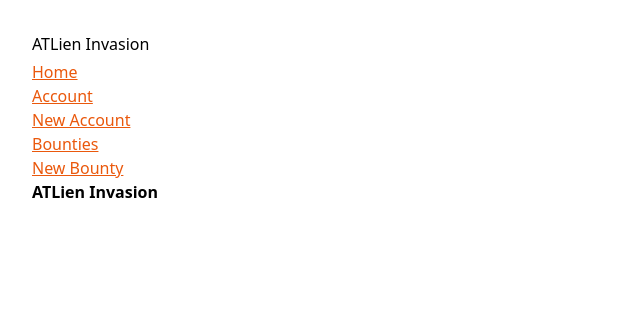
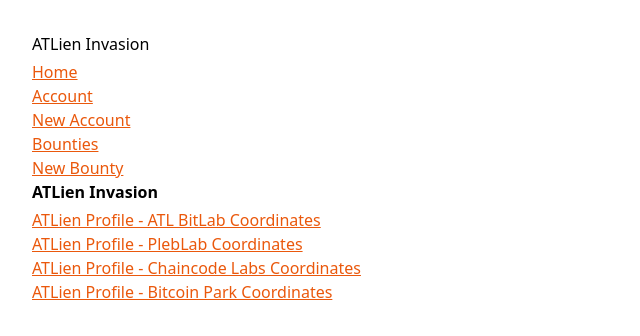
Before and after one commit to sbddesign/atlien-invasion, a Next.js app: page / in a window 1280 px wide. Shown: the top 336 px of the page, without its empty margins (0-640 px from the left). Built offline with nearby package versions, Linux system fonts and the light colour scheme.

Commit message:
added coordinates lookup

```diff
--- a/app/atlien/page.tsx
+++ b/app/atlien/[coordinates]/page.tsx
@@ -1,18 +1,34 @@
 import { findAtlien } from "@/lib/atlien";
 
-export default function Atlien() {
+export default function Atlien({ params }: {params: { coordinates: string } }) {
 
-    const atlien = findAtlien(1,122.454545);
+  const coordinatesString = params.coordinates;
+
+  // Decode the URI component to get the original string
+  const decodedCoordinatesString = decodeURIComponent(coordinatesString);
+
+  // Remove the '@' and split the string by the comma
+  const [latitudeStr, longitudeStr] = decodedCoordinatesString.slice(1).split(',');
+
+  // Convert the strings to numbers
+  const latitude = parseFloat(latitudeStr);
+  const longitude = parseFloat(longitudeStr);
+
+  // Use the findAtlien function with the extracted coordinates
+  const atlien = findAtlien(latitude, longitude);
 
   return (
     <div className="max-w-4xl w-full mx-auto p-8 mt-8 border border-gray-500 rounded">
+
       <h1 className="text-4xl">{atlien.adjective} {atlien.name}</h1>
 
-        <h2>Unique Number</h2>
-        <p>{atlien.uniqueNumber}</p>
+      <h2>Coordinates</h2>
+      <p>@{latitude},{longitude}</p>
 
         <h2>From</h2>
         <p>{atlien.neighborhood}</p>
+
+
 
         <h2>Species</h2>
         <p>{atlien.species}</p>
--- a/app/page.tsx
+++ b/app/page.tsx
@@ -1,7 +1,21 @@
+import Link from "next/link";
+
 export default function Home() {
   return (
     <div className="">
       <h1>ATLien Invasion</h1>
+      <ul>
+        <li><Link href="/atlien/@33.759752,-84.364879">ATLien Profile - ATL BitLab Coordinates</Link></li>
+        <li><Link href="/atlien/@30.2699818,-97.7436564">ATLien Profile - PlebLab Coordinates</Link></li>
+        <li><Link href="/atlien/@40.7532668,-73.9780228">ATLien Profile - Chaincode Labs Coordinates</Link></li>
+        <li><Link href="/atlien/@36.1347795,-86.8033507">ATLien Profile - Bitcoin Park Coordinates</Link></li>
+      </ul>
+
+
+
+
+
+
     </div>
   );
 }
```
